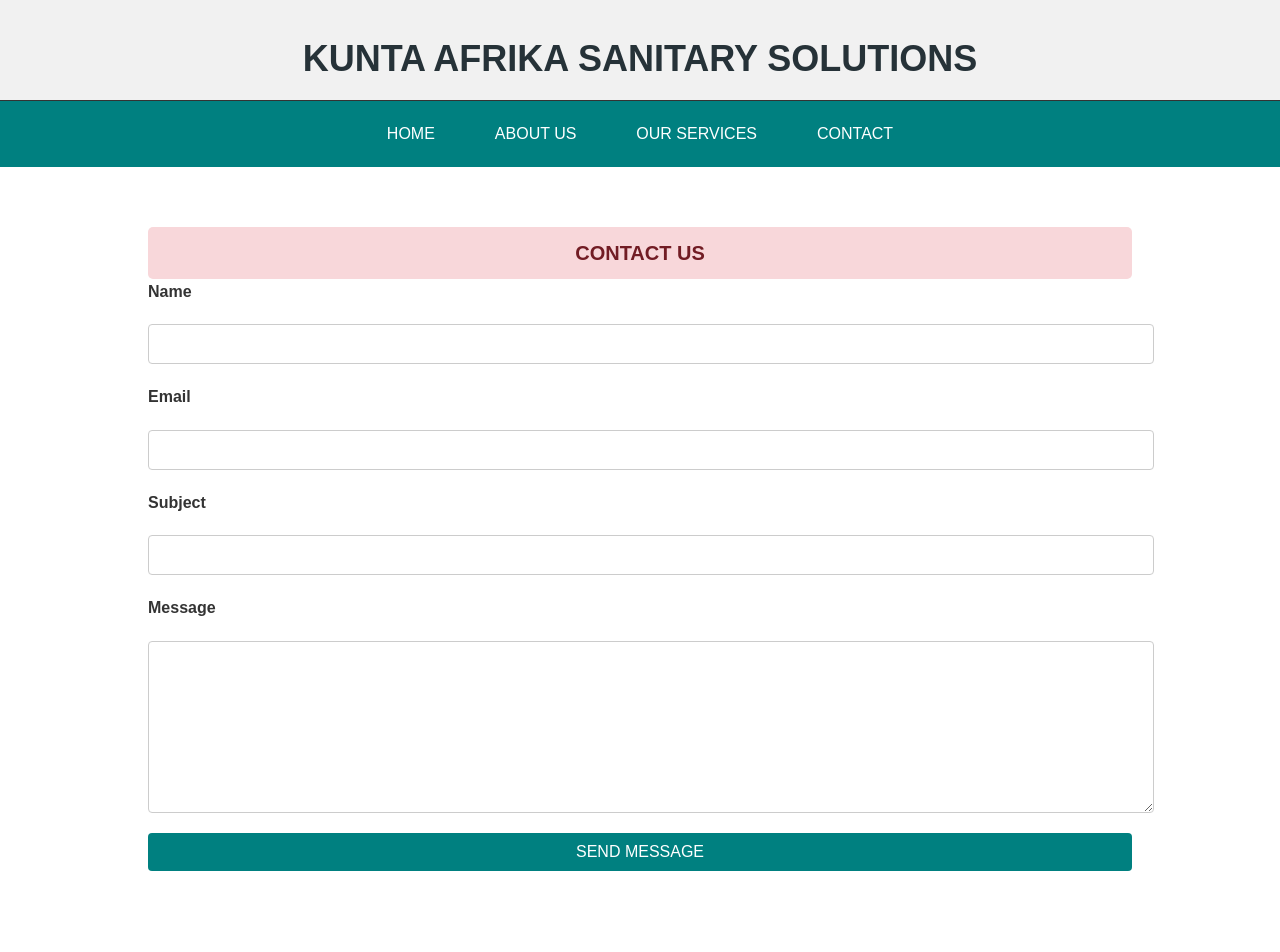
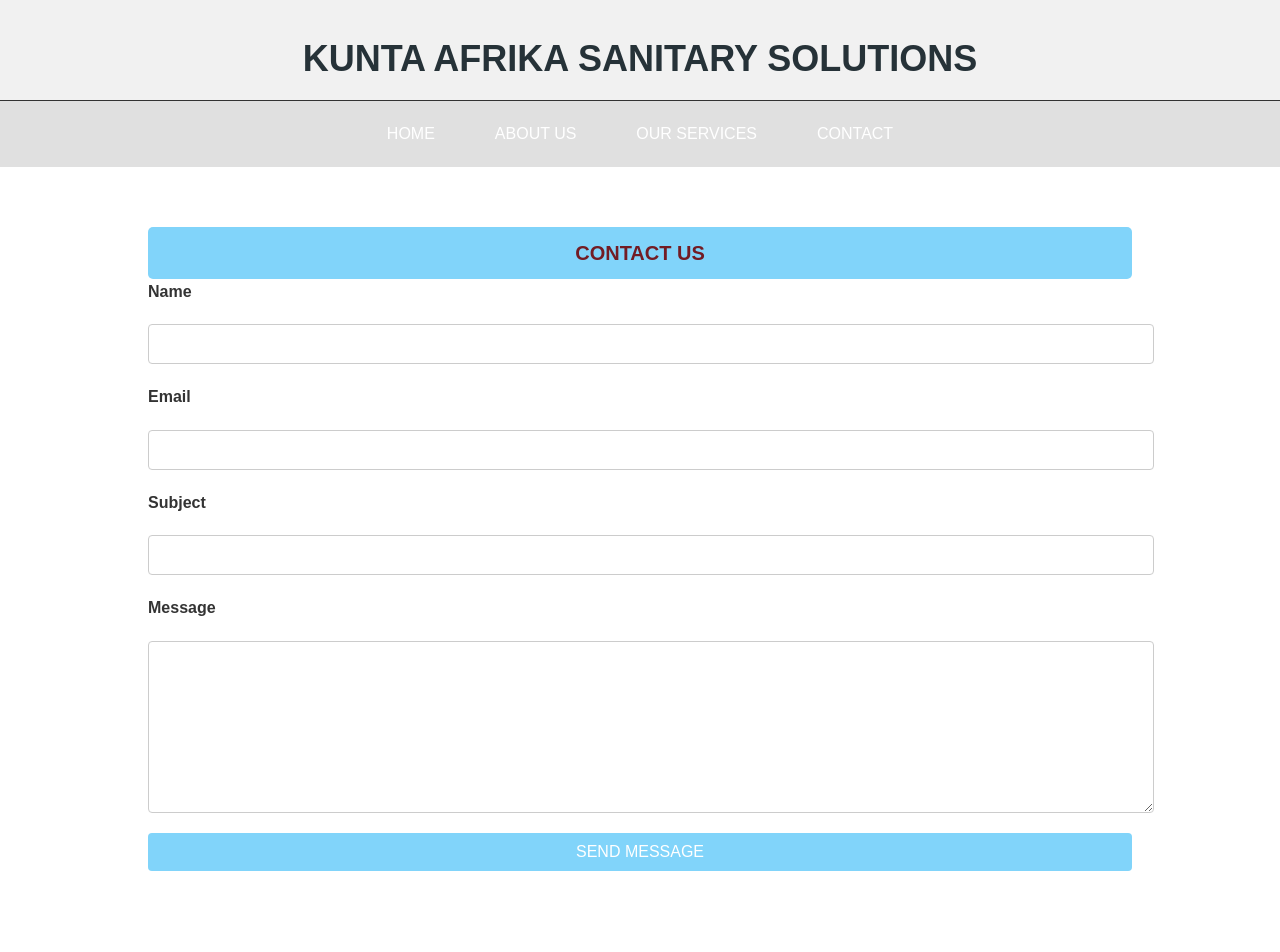
Before and after one commit to Nashrify/NAT-LABS-, a plain HTML site: page Contact-Us.html in a window 1280 px wide. Shown: the top 952 px of the page. Drawn offline with Linux system fonts and the light colour scheme.

Commit message:
Update Contact-Us.html

```diff
--- a/Contact-Us.html
+++ b/Contact-Us.html
@@ -40,7 +40,7 @@
             display: flex;
             flex-wrap: wrap;
             justify-content: center;
-            background: #008080;
+            background: #E0E0E0;
             padding: 10px 0;
         }
 
@@ -64,7 +64,7 @@
         }
 
         .contact-box {
-            background-color: #f8d7da;
+            background-color:#81D4FA;
             padding: 10px;
             border-radius: 5px;
             display: flex;
@@ -106,7 +106,7 @@
         }
 
         form button {
-            background-color: #008080;
+            background-color: #81D4FA;
             color: white;
             padding: 10px 20px;
             border: none;
```
